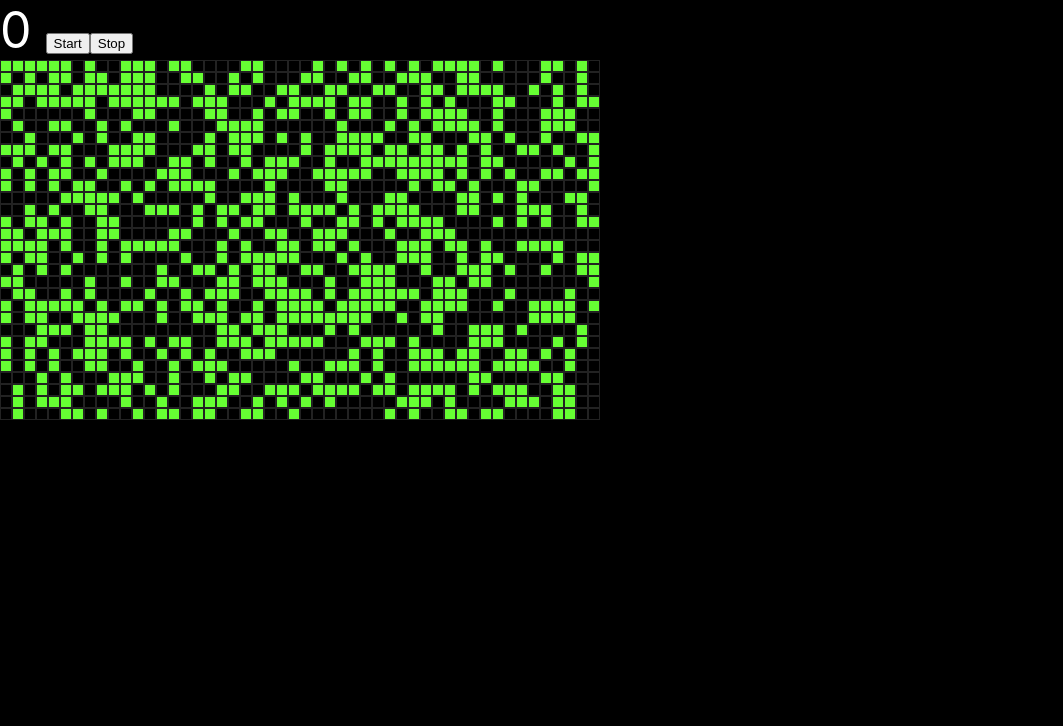
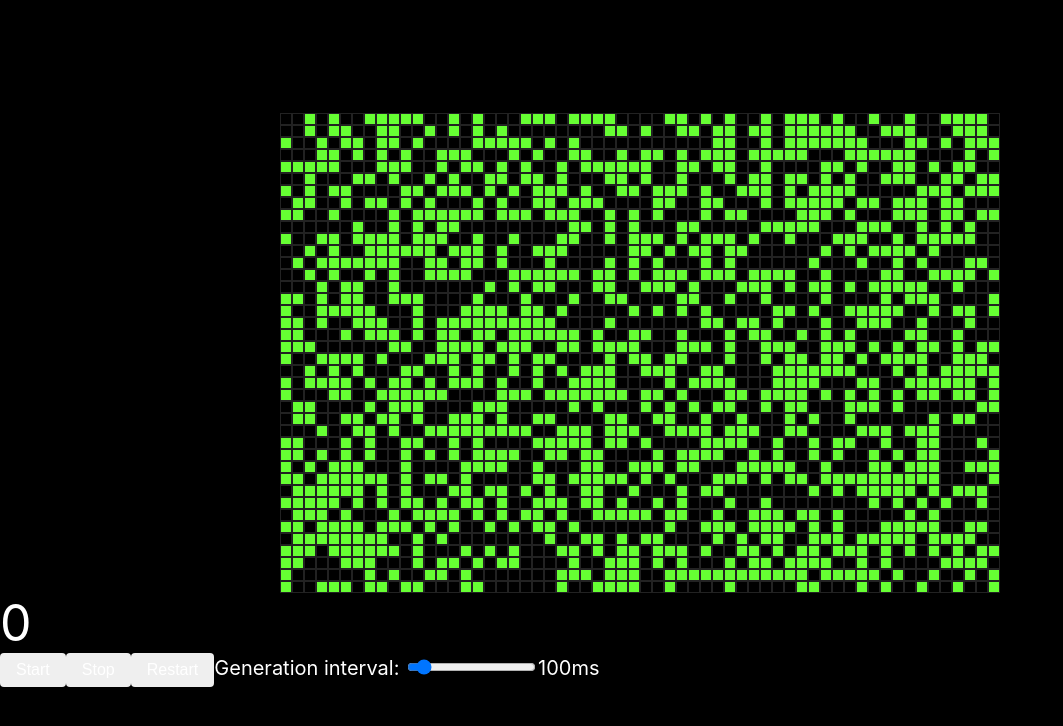
Before and after one commit to hinsxd/react-gameoflife, a React (Create React App) app: page / in a window 1280 px wide. Shown: the top 726 px of the page, without its empty margins (0-1063 px from the left). Built offline with nearby package versions, Linux system fonts and the light colour scheme.

Commit message:
Save dimension in state. Toggle cell. Restart random. Changeable interval

```diff
--- a/package.json
+++ b/package.json
@@ -10,11 +10,13 @@
     "@types/node": "^12.0.0",
     "@types/react": "^16.9.0",
     "@types/react-dom": "^16.9.0",
+    "@types/rebass": "^4.0.4",
     "@types/styled-components": "^4.4.2",
     "immer": "^5.2.1",
     "react": "^16.12.0",
     "react-dom": "^16.12.0",
     "react-scripts": "3.3.0",
+    "rebass": "^4.0.7",
     "styled-components": "^5.0.0",
     "typescript": "~3.7.2"
   },
--- a/src/App.tsx
+++ b/src/App.tsx
@@ -1,34 +1,31 @@
-import React, { useReducer, Reducer, useEffect } from 'react';
-import styled, { css } from 'styled-components';
+import React, { useReducer, Reducer, useState } from 'react';
+import styled from 'styled-components';
+import { Button } from 'rebass';
 import produce from 'immer';
 import useInterval from './useInterval';
 type AppState = {
   board: boolean[][];
   gen: number;
   growing: boolean;
-  pendingGrow: { i: number; j: number } | null;
+  cols: number;
+  rows: number;
+  aliveProp: number;
 };
 type Action =
   | { type: 'GROW' }
   | { type: 'START' }
   | { type: 'STOP' }
-  | { type: 'PRESS'; payload: { i: number; j: number } };
+  | { type: 'PRESS'; payload: { i: number; j: number } }
+  | { type: 'RESTART' };
 
 const AppReducer: Reducer<AppState, Action> = (state, action) => {
   return produce(state, draft => {
     switch (action.type) {
       case 'GROW':
         draft.gen++;
-        if (state.pendingGrow) {
-          const { i, j } = state.pendingGrow;
-          draft.board[i][j] = true;
-          draft.pendingGrow = null;
-        }
         const { board } = state;
-        for (let i = 0; i < board.length; i++) {
-          const row = board[i];
-          for (let j = 0; j < row.length; j++) {
-            const cell = board[i][j];
+        board.forEach((row, i) => {
+          row.forEach((cell, j) => {
             let count = 0;
             const dir = [-1, 0, 1];
             dir.forEach(dirX =>
@@ -52,11 +49,16 @@ const AppReducer: Reducer<AppState, Action> = (state, action) => {
             if (cell === true && (count >= 4 || count <= 1)) {
               draft.board[i][j] = false;
             }
-          }
+          });
+        });
+        for (let i = 0; i < board.length; i++) {
+          const row = board[i];
+          for (let j = 0; j < row.length; j++) {}
         }
         break;
       case 'PRESS':
-        draft.pendingGrow = action.payload;
+        const { i, j } = action.payload;
+        draft.board[i][j] = !draft.board[i][j];
         break;
       case 'START':
         draft.growing = true;
@@ -64,54 +66,72 @@ const AppReducer: Reducer<AppState, Action> = (state, action) => {
       case 'STOP':
         draft.growing = false;
         break;
+      case 'RESTART':
+        const { rows, cols, aliveProp } = state;
+        draft.board = generateBoard(rows, cols, aliveProp);
+        draft.growing = false;
+        draft.gen = 0;
     }
   });
 };
 
+const generateBoard = (
+  rows: number,
+  cols: number,
+  aliveProp: number = 0.5
+): AppState['board'] => {
+  return [...new Array(rows)].map(() =>
+    new Array(cols).fill(false).map(() => Math.random() > aliveProp)
+  );
+};
 const initializer = ({
   cols,
-  rows
+  rows,
+  aliveProp = 0.5
 }: {
   cols: number;
   rows: number;
+  aliveProp?: number;
 }): AppState => {
-  const board = [...Array(rows)].map(x => Array(cols).fill(false));
-  for (let i = 0; i < rows; i++) {
-    for (let j = 0; j < cols; j++) {
-      board[i][j] = Math.random() > 0.5;
-    }
-  }
   return {
-    board,
+    board: generateBoard(rows, cols, aliveProp),
     gen: 0,
     growing: false,
-    pendingGrow: null
+    cols,
+    rows,
+    aliveProp
   };
 };
 const App: React.FC = () => {
   const [{ board, gen, growing }, dispatch] = useReducer(
     AppReducer,
-    { cols: 50, rows: 30 },
+    { cols: 60, rows: 40 },
     initializer
   );
+  const [interval, setInterval] = useState(100);
 
   useInterval(
     () => {
       dispatch({ type: 'GROW' });
     },
-    growing ? 150 : null
+    growing ? interval : null
   );
 
   const handleStart = () => dispatch({ type: 'START' });
   const handleStop = () => dispatch({ type: 'STOP' });
-  const handleClick = (i: number, j: number) => () =>
+  const handleClick = (i: number, j: number) => () => {
     dispatch({ type: 'PRESS', payload: { i, j } });
+  };
+  const handleRestart = () => {
+    console.log('restart');
+    dispatch({ type: 'RESTART' });
+  };
+
+  const handleIntervalChange = (e: React.ChangeEvent<HTMLInputElement>) => {
+    setInterval(+e.target.value);
+  };
   return (
     <Wrapper>
-      <div style={{ color: '#fff', fontSize: 50 }}>
-        {gen} <button onClick={handleStart}>Start</button>
-        <button onClick={handleStop}>Stop</button>
-      </div>
       <Grid>
         {board.map((row, i) => (
           <Row key={`row-${i}`}>
@@ -130,6 +150,28 @@ const App: React.FC = () => {
           </Row>
         ))}
       </Grid>
+      <div>
+        <div>
+          <span style={{ color: '#fff', fontSize: 50 }}>{gen}</span>
+        </div>
+        <div>
+          <Button onClick={handleStart}>Start</Button>
+          <Button onClick={handleStop}>Stop</Button>
+          <Button onClick={handleRestart}>Restart</Button>
+          <span style={{ color: '#fff', fontSize: 20 }}>
+            Generation interval:{' '}
+            <input
+              type="range"
+              min="20"
+              max="1000"
+              step="10"
+              value={interval}
+              onChange={handleIntervalChange}
+            />
+            {interval}ms
+          </span>
+        </div>
+      </div>
     </Wrapper>
   );
 };
@@ -138,25 +180,18 @@ const Wrapper = styled.div`
   width: 100vw;
   height: 100vh;
   background: #000;
+  display: flex;
+  flex-direction: column;
+  justify-content: center;
 `;
 const Grid = styled.div`
   display: flex;
   flex-direction: column;
 `;
 const Row = styled.div`
-  flex: 0;
   display: flex;
   flex-direction: row;
+  justify-content: center;
 `;
-// const Cell = styled.div<{ alive?: boolean }>`
-//   flex: 0 0 10px;
-//   height: 10px;
-//   border: 1px solid #222;
-//   ${p =>
-//     p.alive &&
-//     css`
-
-//     `}
-// `;
 
 export default App;
```
Also changed, not shown: 1 other file (tests, documents, lock files or other folders).
